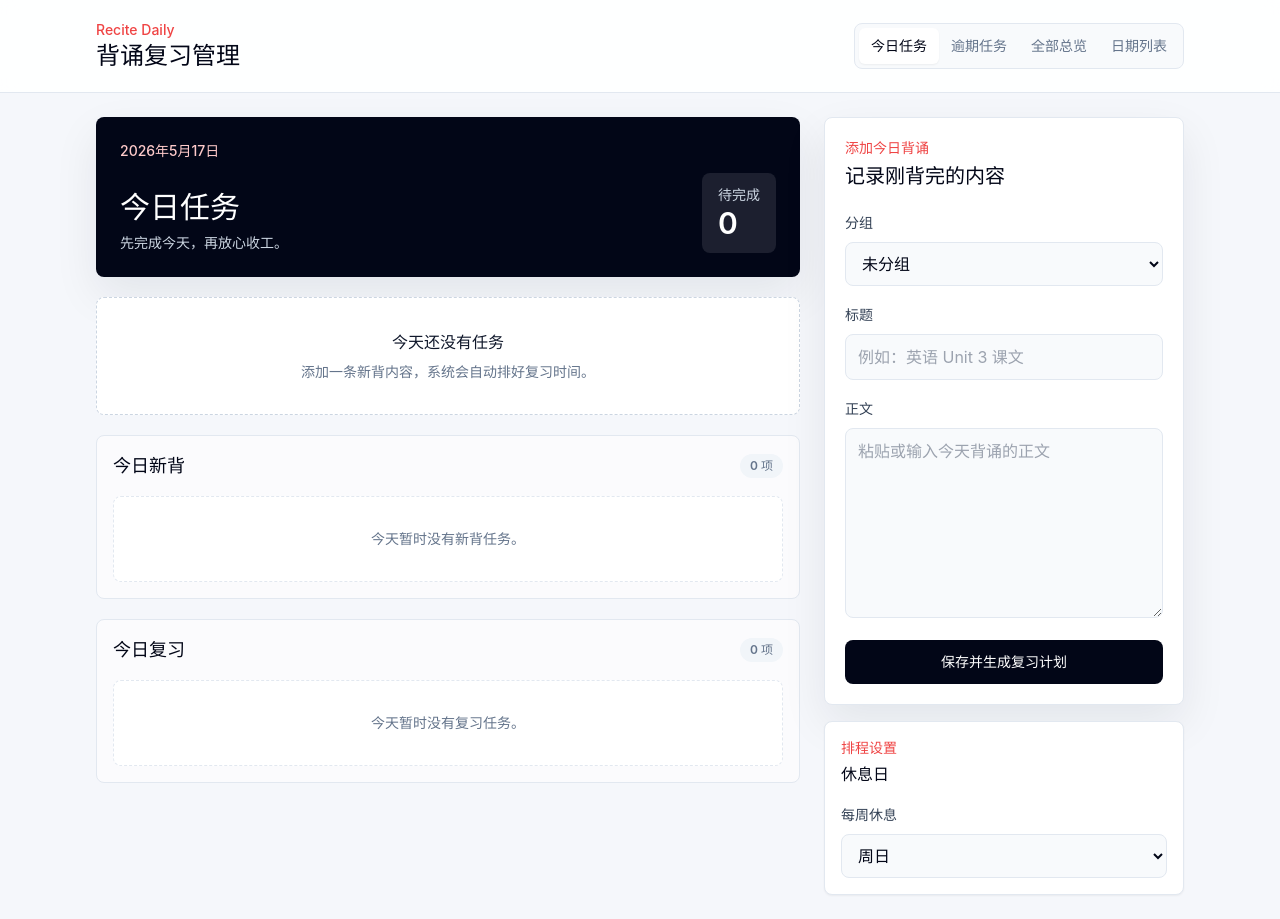
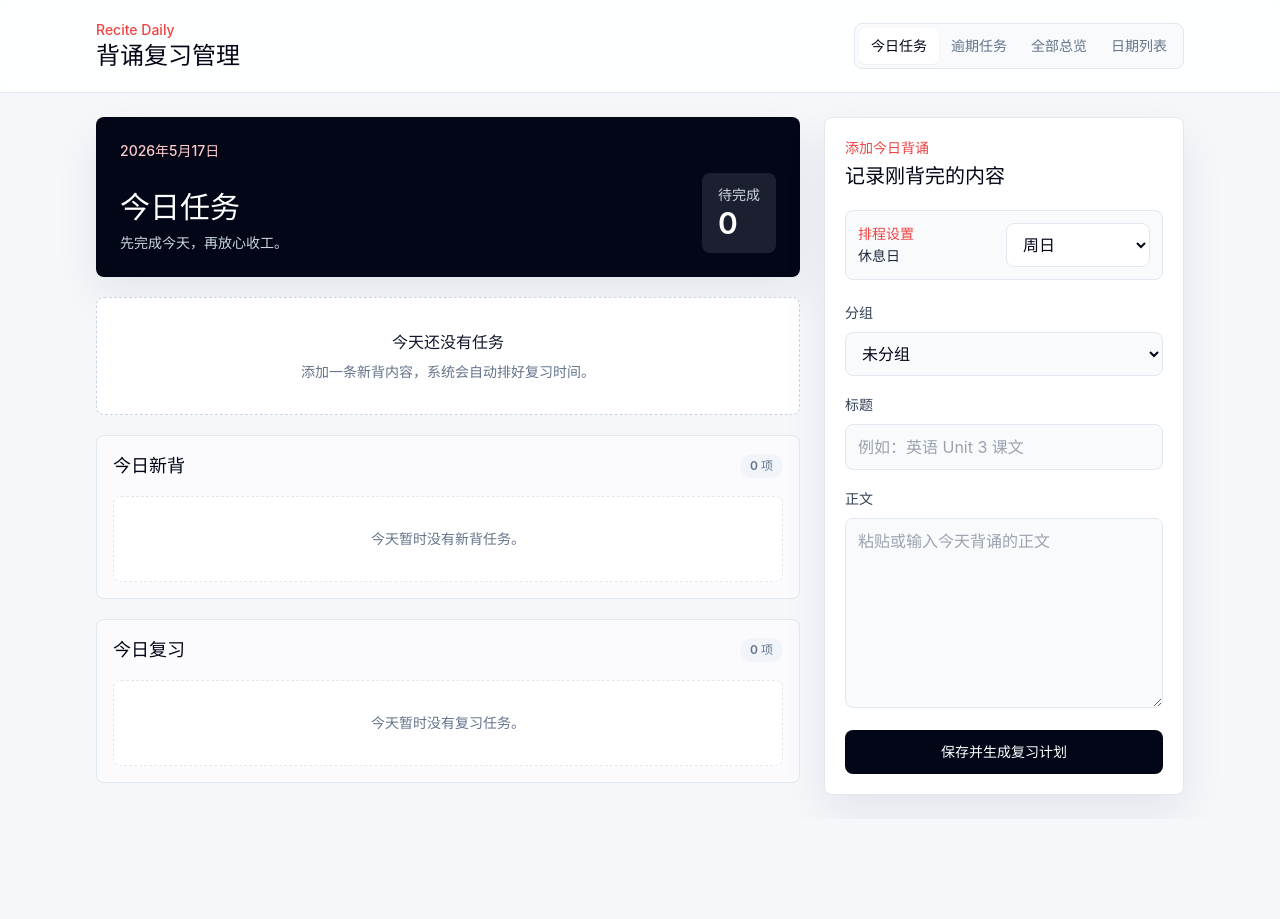
Before and after one commit to 1137059713-arch/recitation-review-app, a React (Vite) app: page / in a window 1280 px wide. After the commit the page ends 819 px from the top, so only its background shows below. Built offline with nearby package versions, Linux system fonts and the light colour scheme.

Commit message:
Refactor schedule settings and add schedule tests

```diff
--- a/package.json
+++ b/package.json
@@ -7,6 +7,7 @@
   "scripts": {
     "dev": "vite",
     "build": "vite build",
+    "test": "node scripts/test-schedule.mjs",
     "preview": "vite preview",
     "desktop:dev": "concurrently -k \"vite --host 127.0.0.1 --port 5173 --strictPort\" \"wait-on http://127.0.0.1:5173 && electron .\"",
     "desktop:dir": "npm run build && electron-builder --dir",
--- a/src/components/AddItemForm.jsx
+++ b/src/components/AddItemForm.jsx
@@ -3,7 +3,12 @@ import { getChapterOptions, sortGroups } from '../utils/groups.js'
 
 const NEW_GROUP_VALUE = '__new_group__'
 
-function AddItemForm({ groups = [], items = [], onAdd }) {
+function AddItemForm({
+  groups = [],
+  items = [],
+  headerExtra = null,
+  onAdd,
+}) {
   const [title, setTitle] = useState('')
   const [body, setBody] = useState('')
   const [groupChoice, setGroupChoice] = useState('')
@@ -78,6 +83,8 @@ function AddItemForm({ groups = [], items = [], onAdd }) {
         <p className="text-sm font-medium text-red-500">添加今日背诵</p>
         <h2 className="mt-1 text-xl font-semibold text-slate-950">记录刚背完的内容</h2>
       </div>
+
+      {headerExtra && <div className="mb-5">{headerExtra}</div>}
 
       <div className="space-y-4">
         <label className="block">
--- /dev/null
+++ b/src/components/ScheduleSettingsPanel.jsx
@@ -0,0 +1,39 @@
+import { WEEKDAY_LABELS } from '../utils/schedule.js'
+
+function ScheduleSettingsPanel({ settings, onUpdate }) {
+  const restDays = settings?.restDays || [0]
+  const restDay = restDays[0] ?? 0
+
+  function handleRestDayChange(event) {
+    onUpdate({
+      restDays: [Number(event.target.value)],
+    })
+  }
+
+  return (
+    <div className="rounded-lg border border-slate-200 bg-slate-50 p-3">
+      <div className="flex flex-col gap-3 sm:flex-row sm:items-center sm:justify-between">
+        <div>
+          <p className="text-sm font-medium text-red-500">排程设置</p>
+          <p className="mt-0.5 text-sm font-semibold text-slate-800">休息日</p>
+        </div>
+        <label className="block sm:w-36">
+          <span className="sr-only">每周休息</span>
+          <select
+            value={restDay}
+            onChange={handleRestDayChange}
+            className="w-full rounded-lg border border-slate-200 bg-white px-3 py-2.5 text-slate-950 outline-none transition focus:border-red-300 focus:ring-4 focus:ring-red-100"
+          >
+            {WEEKDAY_LABELS.map((label, day) => (
+              <option key={day} value={day}>
+                {label}
+              </option>
+            ))}
+          </select>
+        </label>
+      </div>
+    </div>
+  )
+}
+
+export default ScheduleSettingsPanel
--- a/src/pages/HomePage.jsx
+++ b/src/pages/HomePage.jsx
@@ -1,42 +1,8 @@
 import AddItemForm from '../components/AddItemForm.jsx'
+import ScheduleSettingsPanel from '../components/ScheduleSettingsPanel.jsx'
 import TaskSection from '../components/TaskSection.jsx'
-import { WEEKDAY_LABELS, getTaskScheduledDate } from '../utils/schedule.js'
+import { getTaskScheduledDate } from '../utils/schedule.js'
 import { formatDate, toDateKey } from '../utils/date.js'
-
-function ScheduleSettings({ settings, onUpdate }) {
-  const restDays = settings?.restDays || [0]
-  const restDay = restDays[0] ?? 0
-
-  function handleRestDayChange(event) {
-    onUpdate({
-      restDays: [Number(event.target.value)],
-    })
-  }
-
-  return (
-    <section className="mt-4 rounded-lg border border-slate-200 bg-white p-4 shadow-sm">
-      <div>
-        <p className="text-sm font-medium text-red-500">排程设置</p>
-        <h3 className="mt-1 text-base font-semibold text-slate-950">休息日</h3>
-      </div>
-
-      <label className="mt-4 block">
-        <span className="text-sm font-semibold text-slate-700">每周休息</span>
-        <select
-          value={restDay}
-          onChange={handleRestDayChange}
-          className="mt-2 w-full rounded-lg border border-slate-200 bg-slate-50 px-3 py-2.5 text-slate-950 outline-none transition focus:border-red-300 focus:bg-white focus:ring-4 focus:ring-red-100"
-        >
-          {WEEKDAY_LABELS.map((label, day) => (
-            <option key={day} value={day}>
-              {label}
-            </option>
-          ))}
-        </select>
-      </label>
-    </section>
-  )
-}
 
 function HomePage({ store }) {
   const today = toDateKey()
@@ -99,8 +65,17 @@ function HomePage({ store }) {
       </div>
 
       <aside>
-        <AddItemForm groups={store.groups} items={store.items} onAdd={store.addItem} />
-        <ScheduleSettings settings={store.scheduleSettings} onUpdate={store.updateScheduleSettings} />
+        <AddItemForm
+          groups={store.groups}
+          items={store.items}
+          headerExtra={
+            <ScheduleSettingsPanel
+              settings={store.scheduleSettings}
+              onUpdate={store.updateScheduleSettings}
+            />
+          }
+          onAdd={store.addItem}
+        />
       </aside>
     </div>
   )
```
Also changed, not shown: scripts/test-schedule.mjs (added, +62 -0 lines).
